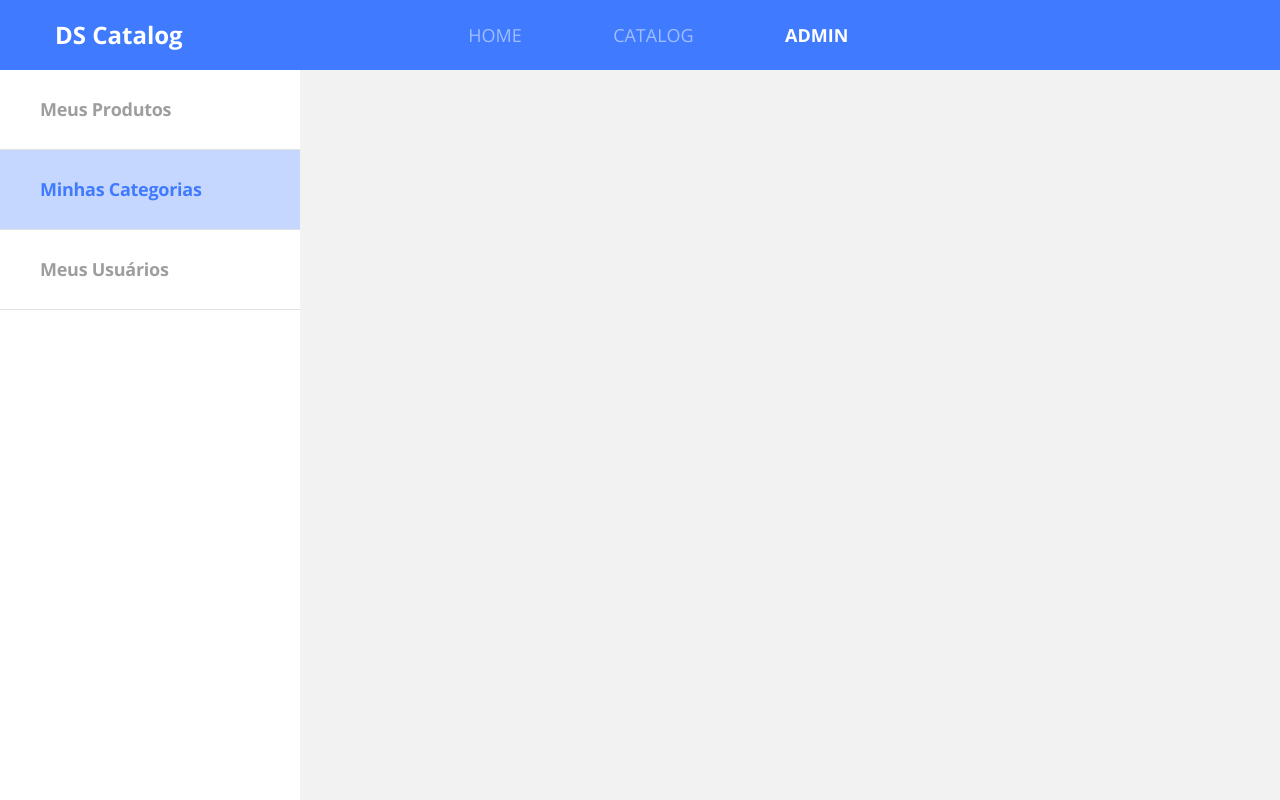
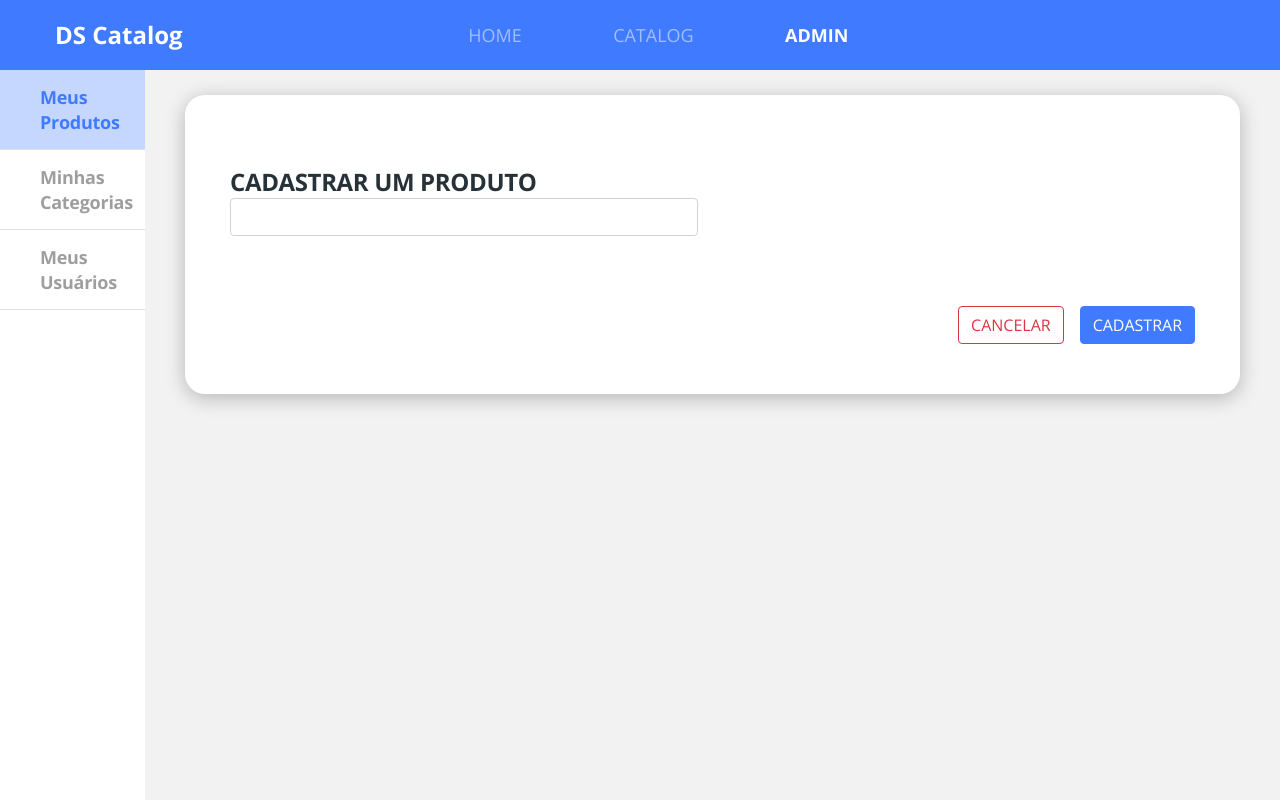
Before and after one commit to fdopertussatti/dscatalog-bootcamp-devsuperior, a React (Create React App) app in the folder front-web/: page /admin/products/create in a window 1280 px wide. Built offline with nearby package versions, Linux system fonts and the light colour scheme.

Commit message:
Add base admin form structure

```diff
--- a/front-web/src/Routes.tsx
+++ b/front-web/src/Routes.tsx
@@ -1,5 +1,5 @@
 import React from 'react';
-import { BrowserRouter, Route, Switch} from 'react-router-dom';
+import { BrowserRouter, Redirect, Route, Switch} from 'react-router-dom';
 import NavBar from './core/components/NavBar';
 import Admin from './pages/Admin';
 import Catalog from './pages/Catalog';
@@ -18,6 +18,7 @@
         <Route path="/products/:productId">
             <ProductDetails/>
         </Route>
+        <Redirect from="/admin" to="/admin/products" exact/>
         <Route path="/admin">
             <Admin/>
         </Route>
--- /dev/null
+++ b/front-web/src/pages/Admin/components/BaseForm/index.tsx
@@ -0,0 +1,38 @@
+import React, { Children } from 'react';
+import { useHistory } from 'react-router-dom';
+import './styles.scss';
+type Props = {
+    title: string;
+    children: React.ReactNode;
+}
+
+const BaseForm = ({title, children}: Props) => {
+    const history = useHistory();
+    const handleCancel = () => {
+        history.push('../');
+    }
+
+    return(
+        <div className="admin-base-form card-base">
+            <h1 className="base-form-title">
+                {title}
+                {children}
+            </h1>
+            <div className="base-form-action">
+                <button
+                    className="btn btn-outline-danger border-radius-10 mr-3"
+                    onClick={handleCancel}
+                >
+                    CANCELAR
+                </button>
+                <button
+                    className="btn btn-primary border-radius-10"
+
+                >
+                    CADASTRAR
+                </button>
+            </div>
+        </div>
+    );
+}
+export default BaseForm;
--- /dev/null
+++ b/front-web/src/pages/Admin/components/BaseForm/styles.scss
@@ -0,0 +1,19 @@
+.admin-base-form{
+    padding: 70px 45px 50px 45px;
+    border-radius: 20px;
+    width: 1055px;
+}
+
+.base-form-title{
+    font-size: 24px;
+    line-height: 33px;
+    letter-spacing: -0.015em;
+    color: #263238;
+    text-transform: uppercase;
+}
+
+.base-form-action{
+    margin-top:  70px;
+    text-align: right;
+
+}
--- a/front-web/src/pages/Admin/components/Navbar/index.tsx
+++ b/front-web/src/pages/Admin/components/Navbar/index.tsx
@@ -1,16 +1,17 @@
 import React from 'react';
+import { Link, NavLink } from 'react-router-dom';
 import './styles.scss';
 const   Navbar = () =>(
 <nav className="admin-nav-container">
     <ul>
         <li>
-            <a href="link" className="admin-nav-item">Meus Produtos</a>
+            <NavLink to="/admin/products" className="admin-nav-item">Meus Produtos</NavLink>
         </li>
         <li>
-            <a href="link" className="admin-nav-item active">Minhas Categorias</a>
+            <NavLink to="/admin/categories" className="admin-nav-item">Minhas Categorias</NavLink>
         </li>
         <li>
-            <a href="link" className="admin-nav-item">Meus Usuários</a>
+            <NavLink to="/admin/users" className="admin-nav-item">Meus Usuários</NavLink>
         </li>
     </ul>
 
--- /dev/null
+++ b/front-web/src/pages/Admin/components/Products/Form/index.tsx
@@ -0,0 +1,16 @@
+import React from 'react';
+import BaseForm from '../../BaseForm';
+import './styles.scss';
+
+const Form = () => {
+    return(
+        <BaseForm title="cadastrar um produto">
+              <div className="row">
+                <div className="col-6">
+                    <input type="text" className="form-control"/>
+                </div>
+              </div>
+        </BaseForm>
+    );
+}
+export default Form;
--- /dev/null
+++ b/front-web/src/pages/Admin/components/Products/List/index.tsx
@@ -0,0 +1,18 @@
+import React from 'react';
+import { useHistory } from 'react-router-dom';
+
+const List = () => {
+    const history = useHistory();
+
+    const handleCreate = () => {
+        history.push('/admin/products/create')
+    }
+    return (
+        <div className="admin-products-list">
+            <button className="btn btn-primary btn-lg" onClick={handleCreate}>
+                ADICIONAR
+            </button>
+        </div>
+    )
+}
+export default List;
--- /dev/null
+++ b/front-web/src/pages/Admin/components/Products/index.tsx
@@ -0,0 +1,23 @@
+import React from 'react';
+import  List from './List';
+import {Route, Switch } from 'react-router-dom';
+import Form from './Form';
+
+const Products = () => {
+    return(
+        <div>
+            <Switch>
+                <Route path="/admin/products" exact>
+                    <List/>
+                </Route>
+                <Route path="/admin/products/create">
+                    <Form/>
+                </Route>
+                <Route path="/admin/products/:productId">
+                    <h1>Editar produto</h1>
+                </Route>
+            </Switch>
+        </div>
+    );
+}
+export default Products;
--- a/front-web/src/pages/Admin/index.tsx
+++ b/front-web/src/pages/Admin/index.tsx
@@ -1,10 +1,26 @@
 import React from 'react';
+import { Route, Switch } from 'react-router-dom';
 import Navbar from './components/Navbar';
-const   Admin = () =>(
-<div>
-<Navbar/>
+import Products from './components/Products';
+import './styles.scss';
 
-</div>
+const  Admin = () =>(
+    <div className="admin-container">
+        <Navbar />
+        <div className="admin-content">
+            <Switch>
+                <Route path="/admin/products" >
+                    <Products/>
+                </Route>
+                <Route path="/admin/categories" >
+                    <h1>Categories</h1>
+                </Route>
+                <Route path="/admin/users" >
+                    <h1>Users</h1>
+                </Route>
+            </Switch>
+        </div>
+    </div>
 );
 
 export default Admin;
--- /dev/null
+++ b/front-web/src/pages/Admin/styles.scss
@@ -0,0 +1,7 @@
+.admin-container{
+    display: flex;
+}
+.admin-content{
+    padding: 25px 40px 45px 40px;
+    flex: 1;
+}
```
Also changed, not shown: front-web/src/pages/Admin/components/Products/Form/styles.scss (added), 1 other file (tests, documents, lock files or other folders).
